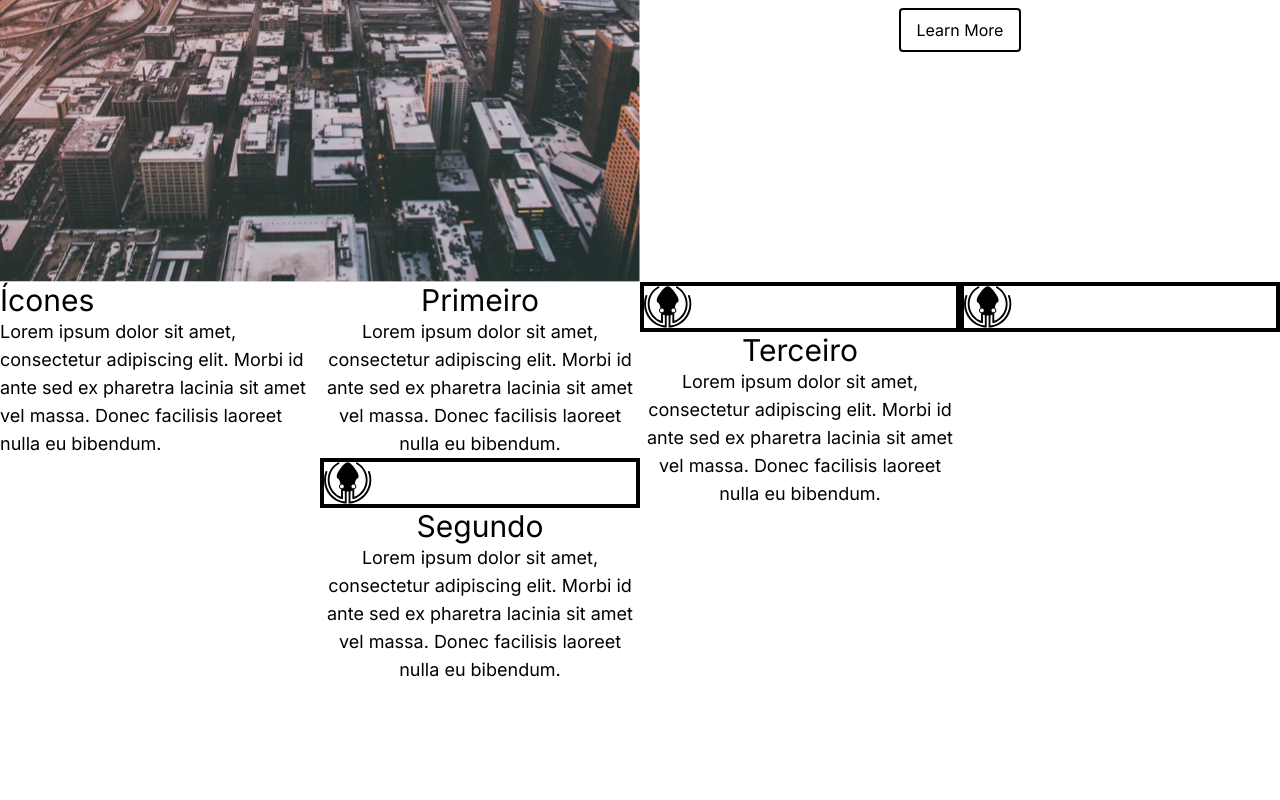
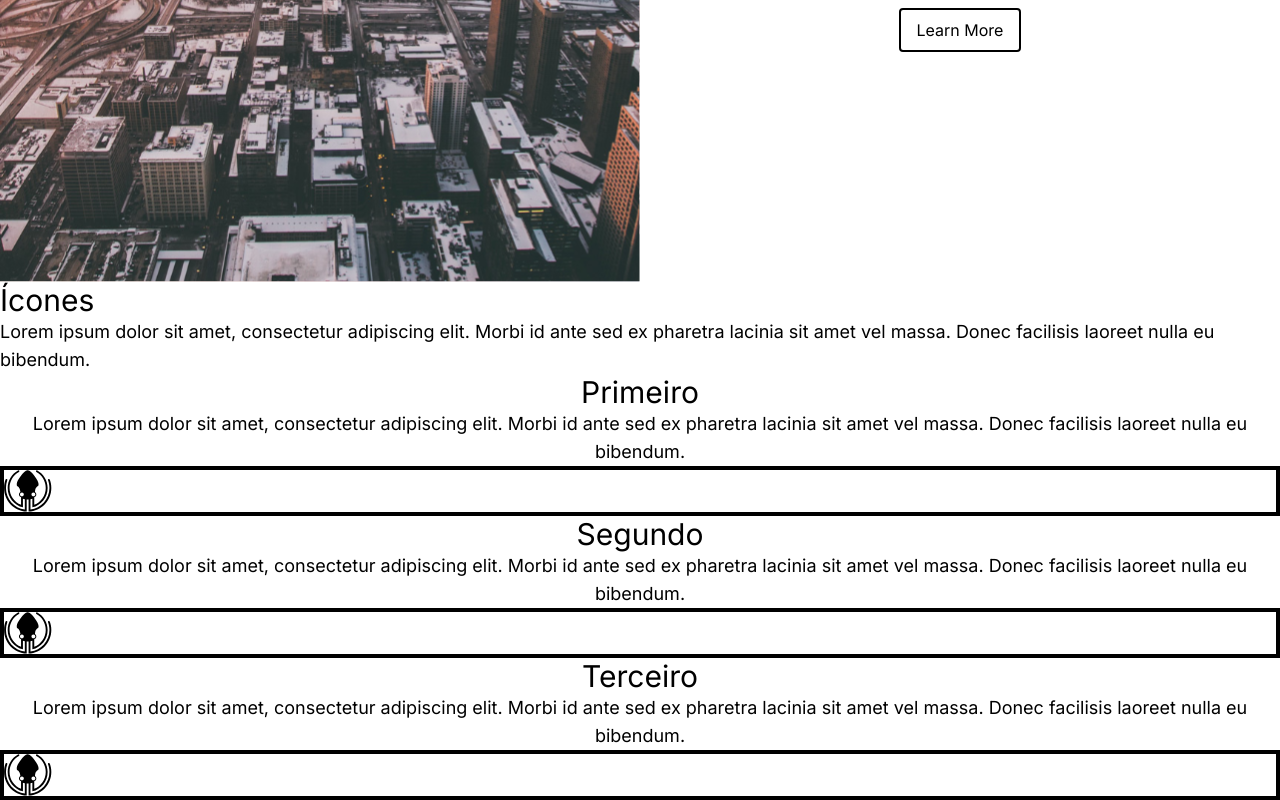
Before and after one commit to uWaanted/provads, a Next.js app: page / in a window 1280 px wide. Shown: the part 2439-3239 px from the top of the page. Before the commit the page ends 3123 px from the top, so only its background shows below. Built offline with nearby package versions, Linux system fonts and the light colour scheme.

Commit message:
sem md:flex

```diff
--- a/app/components/Icones.tsx
+++ b/app/components/Icones.tsx
@@ -1,6 +1,6 @@
 export default function Icones() {
     return (
-      <div className="wrapper md:flex">
+      <div className="wrapper">
       <div className="text-center md:text-left md:flex-1">
         <h2 className="text-3xl">Ícones</h2>
         <p className="text-lg">
```
